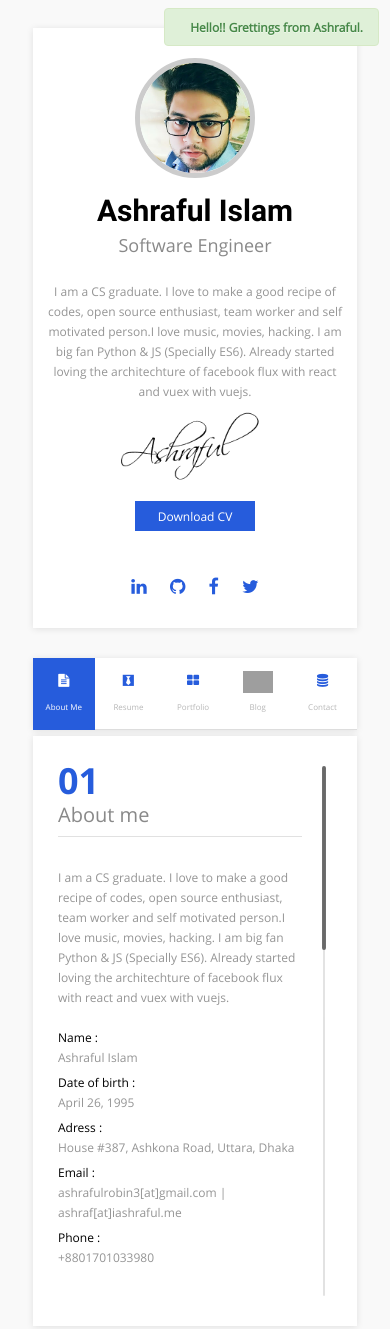
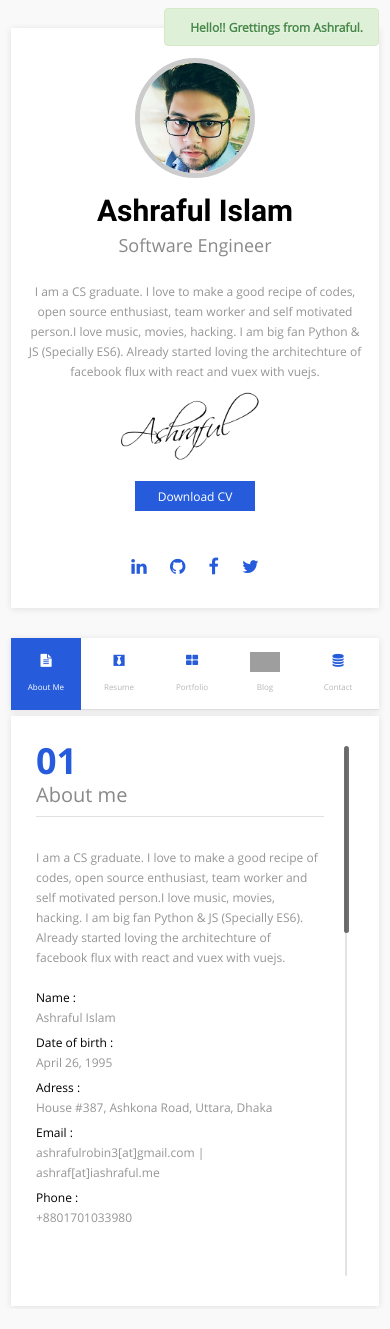
Before and after one commit to iashraful/blog.ashraful.dev, a PHP site: page / in a window 390 px wide. After the commit the page ends 1307 px from the top, so only its background shows below. Run offline with PHP 8.4, Linux system fonts and the light colour scheme; some libraries are stand-ins or nearby versions; grey boxes are pictures that could not be loaded.

Commit message:
Fixed some minor responsive issue

```diff
--- a/css/style.css
+++ b/css/style.css
@@ -741,7 +741,7 @@ background-size: 200% auto;
 /* Extra Small Devices, Phones */
 @media only screen and (max-width : 480px) {
 	.container{
-		margin:0 30px;
+		margin:0 8px;
 	}
 	.portfolio .portfolio-wrapper .portfolio-item{
 		width: 100%;
@@ -767,13 +767,20 @@ background-size: 200% auto;
 	.about-us .abt-focus .st-line{
 		width: 100%;
 	}
+	.mCSB_scrollTools .mCSB_dragger .mCSB_dragger_bar {
+		width: 5px;
+	}
+
+	.dev-icon {
+		height: 20px !important;
+		weight: 20px !important;
+	}
 }
 
 /* Override something special */
 .contrib {
 	width: 620px!important;
 }
-
 
 .go-to-btn {
 	display: block;
--- a/index.html
+++ b/index.html
@@ -47,7 +47,7 @@
 						<li><a data-toggle="tab" href="#resume"><i class="fa fa-black-tie" aria-hidden="true"></i><br><span>Resume</span></a></li>
 						<li><a data-toggle="tab" href="#portfolio"><i class="fa fa-th-large" aria-hidden="true"></i><br><span>Portfolio</span></a></li>
 						<li><a href="https://dev.to/ashraful" target="_blank">
-							<img src="https://d2fltix0v2e0sb.cloudfront.net/dev-badge.svg" alt="Ashraful Islam's DEV Profile" height="30" width="30" />
+							<img class="dev-icon" src="https://d2fltix0v2e0sb.cloudfront.net/dev-badge.svg" alt="Ashraful Islam's DEV Profile" style="width: 30px"/>
 							<br>
 							<span>Blog</span></a></li>
 						<li><a data-toggle="tab" href="#contact"><i class="fa fa fa-database" aria-hidden="true"></i><br><span>Contact</span></a></li>
```
